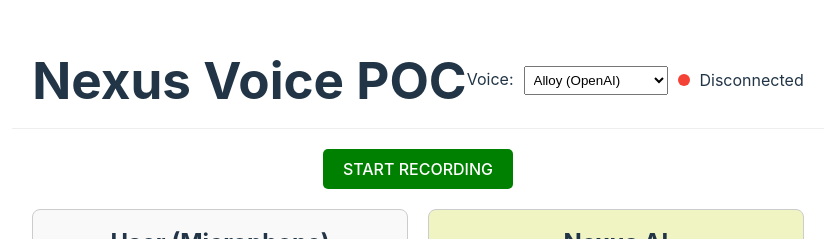
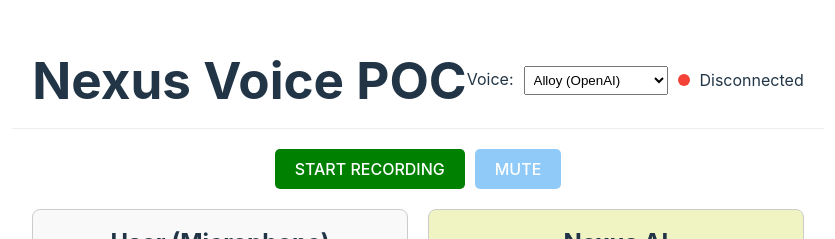
Before and after one commit to misasoares/nexus-voice-to-voice-AI-poc, a React (Vite) app in the folder web/: page /voice-to-voice in a window 1280 px wide. Shown: the top 239 px of the page, without its empty margins (222-1057 px from the left). Built offline with nearby package versions, Linux system fonts and the light colour scheme; no server answers.

Commit message:
feat(web/voice-to-voice): add manual controls and session stats
- Add mute/unmute button with manual AI trigger
- Add session duration timer
- Add real-time cost estimation display
- Add AI processing status indicators

```diff
--- a/web/src/app/voice-to-voice/page.tsx
+++ b/web/src/app/voice-to-voice/page.tsx
@@ -9,8 +9,21 @@ const VoiceToVoicePage = () => {
     selectedVoice,
     setSelectedVoice,
     startRecording,
-    stopRecording
+    stopRecording,
+    costData,
+    duration,
+    isAiSpeaking,
+    isProcessing,
+    isMuted,
+    toggleMute
   } = useVoiceToVoice();
+
+  // Helper to format duration as MM:SS
+  const formatTime = (seconds: number) => {
+    const min = Math.floor(seconds / 60);
+    const sec = seconds % 60;
+    return `${min.toString().padStart(2, '0')}:${sec.toString().padStart(2, '0')}`;
+  };
 
   return (
     <div style={{ height: '100vh', display: 'flex', flexDirection: 'column', fontFamily: 'Inter, sans-serif' }}>
@@ -61,6 +74,36 @@ const VoiceToVoicePage = () => {
           >
             {isRecording ? 'STOP RECORDING' : 'START RECORDING'}
           </button>
+
+          <button
+             onClick={toggleMute}
+             disabled={!isRecording}
+             style={{
+                marginLeft: '10px',
+                padding: '10px 20px',
+                fontSize: '16px',
+                cursor: isRecording ? 'pointer' : 'not-allowed',
+                backgroundColor: isMuted ? '#FF5722' : '#2196F3',
+                color: 'white',
+                border: 'none',
+                borderRadius: '5px',
+                opacity: isRecording ? 1 : 0.5
+             }}
+          >
+             {isMuted ? 'UNMUTE' : 'MUTE'}
+          </button>
+
+          {isAiSpeaking && (
+             <span style={{ marginLeft: '15px', color: '#ff9800', fontWeight: 'bold' }}>
+               AI Speaking... {isMuted ? '(Mic Muted)' : '(Mic Active)'}
+             </span>
+          )}
+
+          {isProcessing && !isAiSpeaking && (
+             <span style={{ marginLeft: '15px', color: '#2196f3', fontWeight: 'bold' }}>
+               AI Thinking... {isMuted ? '(Mic Muted)' : '(Mic Active)'}
+             </span>
+          )}
         </div>
 
         <div style={{
@@ -115,6 +158,36 @@ const VoiceToVoicePage = () => {
             )}
           </div>
         </div>
+
+        {/* Cost Estimation */}
+        {costData && (
+          <div style={{
+            marginTop: '20px',
+            padding: '15px',
+            border: '1px solid #e0e0e0',
+            borderRadius: '8px',
+            backgroundColor: '#f5f5f5',
+            fontSize: '14px',
+            color: '#333'
+          }}>
+            <div style={{ display: 'flex', justifyContent: 'space-between', alignItems: 'center', marginBottom: '10px' }}>
+               <h3 style={{ margin: 0 }}>Session Stats</h3>
+               <span style={{ fontSize: '18px', fontWeight: 'bold' }}>{formatTime(duration)}</span>
+            </div>
+            <p style={{ margin: '5px 0' }}>
+              <strong>groq:</strong> {costData.groq.tokens} tokens utilizados no groq, estimativa de R${costData.groq.cost.replace('.', ',')}
+            </p>
+            <p style={{ margin: '5px 0' }}>
+              <strong>open ai:</strong> {costData.openai.characters} tokens utilizados no open ai, estimativa de R${costData.openai.cost.replace('.', ',')}
+            </p>
+            <p style={{ margin: '5px 0' }}>
+              <strong>deepgram:</strong> {costData.deepgram.seconds} segundos utilizados no deepgram, estimativa de R${costData.deepgram.cost.replace('.', ',')}
+            </p>
+            <p style={{ margin: '5px 0', borderTop: '1px solid #ccc', paddingTop: '5px', fontWeight: 'bold' }}>
+              estimativa de valor total: R${costData.total_cost.replace('.', ',')} (custo do groq + custo da open ai + custo do deepgram)
+            </p>
+          </div>
+        )}
       </div>
     </div>
   );
--- a/web/src/app/voice-to-voice/useHook.ts
+++ b/web/src/app/voice-to-voice/useHook.ts
@@ -7,6 +7,21 @@ export const useVoiceToVoice = () => {
   const [userTranscripts, setUserTranscripts] = useState<string[]>([]);
   const [aiResponse, setAiResponse] = useState<string>('');
   const [selectedVoice, setSelectedVoice] = useState<'alloy' | 'shimmer'>('alloy');
+  const [costData, setCostData] = useState<{
+      groq: { tokens: number; cost: string };
+      openai: { characters: number; cost: string };
+      deepgram: { seconds: number; cost: string };
+      total_cost: string;
+  } | null>(null);
+  const [duration, setDuration] = useState(0); // in seconds
+
+  const [isAiSpeaking, setIsAiSpeaking] = useState(false);
+  const [isProcessing, setIsProcessing] = useState(false); // New state for "Thinking"
+
+  // Refs for callbacks
+  const isProcessingRef = useRef(false);
+  const [isMuted, setIsMuted] = useState(false);
+  const isMutedRef = useRef(false);
 
   // We keep track of the current AI response accumulation
   const socketRef = useRef<WebSocket | null>(null);
@@ -17,10 +32,14 @@ export const useVoiceToVoice = () => {
   const playNextAudio = async () => {
     if (audioQueueRef.current.length === 0) {
       isPlayingRef.current = false;
+      setIsAiSpeaking(false);
+      setIsProcessing(false); // Playback finished, allow listening again
+      isProcessingRef.current = false;
       return;
     }
 
     isPlayingRef.current = true;
+    setIsAiSpeaking(true); // Playback started
     const nextBlob = audioQueueRef.current.shift();
     if (nextBlob) {
       const audioUrl = URL.createObjectURL(nextBlob);
@@ -80,6 +99,11 @@ export const useVoiceToVoice = () => {
            setUserTranscripts(prev => [...prev, data.data]);
         } else if (data.event === 'llm_token') {
            setAiResponse(prev => prev + data.data);
+        } else if (data.event === 'cost_update') {
+           setCostData(data.data);
+        } else if (data.event === 'processing_start') {
+           setIsProcessing(true); // AI is thinking, stop listening/sending audio
+           isProcessingRef.current = true;
         }
       } catch (e) {
         console.error('Error parsing message', e);
@@ -91,9 +115,22 @@ export const useVoiceToVoice = () => {
     };
   }, [selectedVoice]); // Reconnect when voice changes
 
+  useEffect(() => {
+    let interval: any;
+    if (isRecording) {
+      interval = setInterval(() => {
+        setDuration(prev => prev + 1);
+      }, 1000);
+    }
+    return () => {
+      if (interval) clearInterval(interval);
+    };
+  }, [isRecording]);
+
   const startRecording = async () => {
     setAiResponse('');
     setUserTranscripts([]);
+    setDuration(0);
 
     try {
       const stream = await navigator.mediaDevices.getUserMedia({ audio: true });
@@ -101,7 +138,8 @@ export const useVoiceToVoice = () => {
       mediaRecorderRef.current = mediaRecorder;
 
       mediaRecorder.ondataavailable = (event) => {
-        if (event.data.size > 0 && socketRef.current?.readyState === WebSocket.OPEN) {
+        // Send audio unless manually muted
+        if (!isMutedRef.current && event.data.size > 0 && socketRef.current?.readyState === WebSocket.OPEN) {
           socketRef.current.send(event.data);
         }
       };
@@ -118,8 +156,21 @@ export const useVoiceToVoice = () => {
       mediaRecorderRef.current.stop();
       mediaRecorderRef.current.stream.getTracks().forEach(track => track.stop());
       setIsRecording(false);
+      setIsMuted(false);
+      isMutedRef.current = false;
     }
   };
+
+  const toggleMute = () => {
+      const newMutedState = !isMuted;
+      setIsMuted(newMutedState);
+      isMutedRef.current = newMutedState;
+
+      if (newMutedState && socketRef.current?.readyState === WebSocket.OPEN) {
+          // User muted -> Signal end of speech
+          socketRef.current.send(JSON.stringify({ event: 'speech_end' }));
+      }
+  }
 
   return {
     isConnected,
@@ -128,7 +179,13 @@ export const useVoiceToVoice = () => {
     aiResponse,
     selectedVoice,
     setSelectedVoice,
+    costData,
+    duration,
     startRecording,
-    stopRecording
+    stopRecording,
+    isAiSpeaking,
+    isProcessing,
+    isMuted,
+    toggleMute
   };
 };
```
